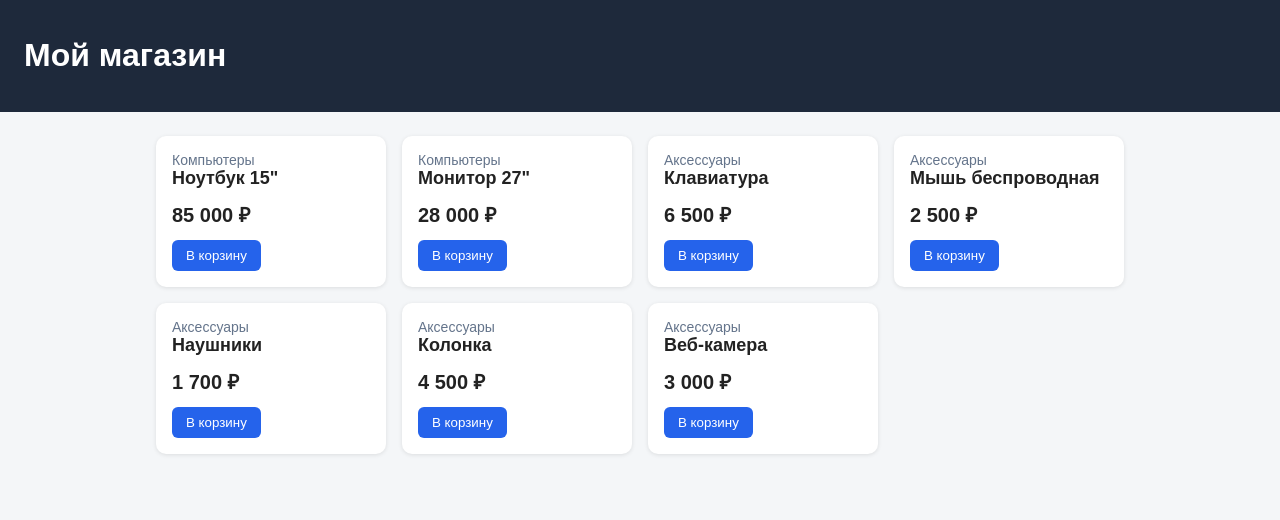
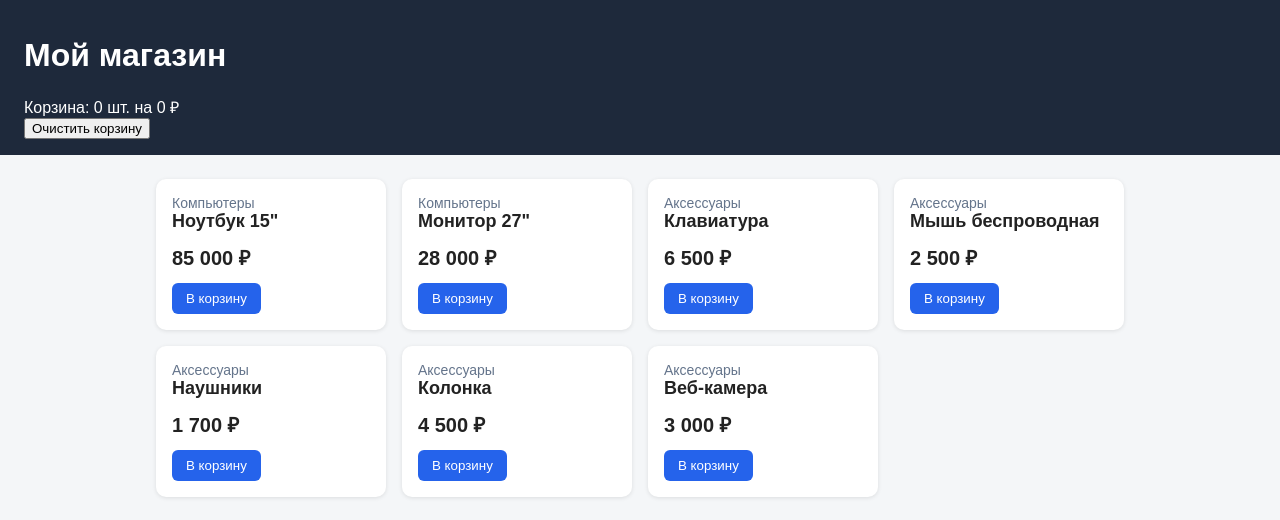
Before and after one commit to maryty146/shop, a plain HTML site: page index.html in a window 1280 px wide. Drawn offline with Linux system fonts and the light colour scheme.

Commit message:
Update index.html

```diff
--- a/index.html
+++ b/index.html
@@ -7,9 +7,11 @@
   <link rel="stylesheet" href="style.css">
 </head>
 <body>
-  <header>
-    <h1>Мой магазин</h1>
-  </header>
+<header>
+  <h1>Мой магазин</h1>
+  <div>Корзина: <span id="cart-count">0</span> шт. на <span id="cart-sum">0</span> ₽</div>
+  <button id="clear-cart">Очистить корзину</button>
+</header>
   <main>
     <div id="catalog" class="catalog"></div>
   </main>
```
